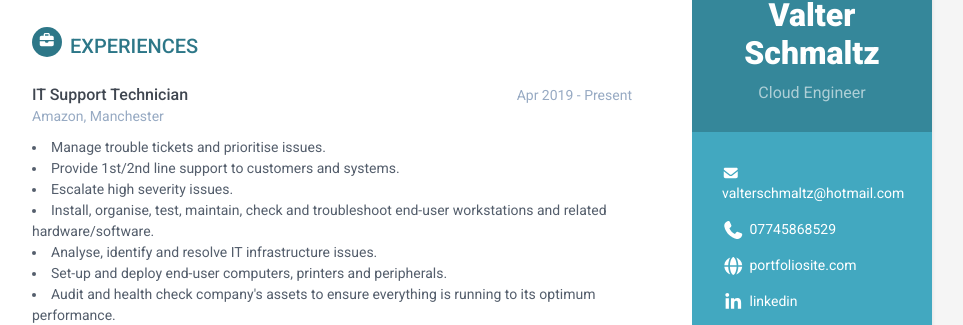
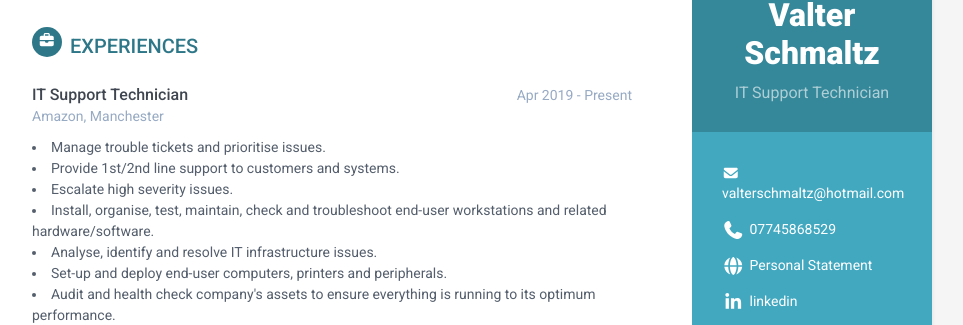
Before and after one commit to mrvalterhugo/web-project, a plain HTML site: page index.html in a window 1280 px wide. Shown: the part 272-597 px from the top of the page, without its empty margins (188-1151 px from the left). Drawn offline with Linux system fonts and the light colour scheme.

Commit message:
statement

```diff
--- a/index.html
+++ b/index.html
@@ -26,14 +26,14 @@
             <div class="profile-container">
                 <img class="profile" src="assets/images/profile.png" alt="" />
                 <h1 class="name">Valter Schmaltz</h1>
-                <h3 class="tagline">Cloud Engineer</h3>
+                <h3 class="tagline">IT Support Technician</h3>
             </div><!--//profile-container-->
 
             <div class="contact-container container-block">
                 <ul class="list-unstyled contact-list">
                     <li class="email"><i class="fas fa-envelope"></i><a href="mailto: valterschmaltz@hotmail.com">valterschmaltz@hotmail.com</a></li>
                     <li class="phone"><i class="fas fa-phone"></i><a href="tel:07745 868529">07745868529</a></li>
-                    <li class="website"><i class="fas fa-globe"></i><a href="cv.valterschmaltz.com" target="_blank">portfoliosite.com</a></li>
+                    <li class="website"><i class="fas fa-globe"></i><a href="cv.valterschmaltz.com/statement" target="_blank">Personal Statement</a></li>
                     <li class="linkedin"><i class="fab fa-linkedin-in"></i><a href="http://linkedin.com/in/vschmaltz" target="_blank">linkedin</a></li>
                     <li class="github"><i class="fab fa-github"></i><a href="http://github.com/mrvalterhugo" target="_blank">github</a></li>
                 </ul>
```
